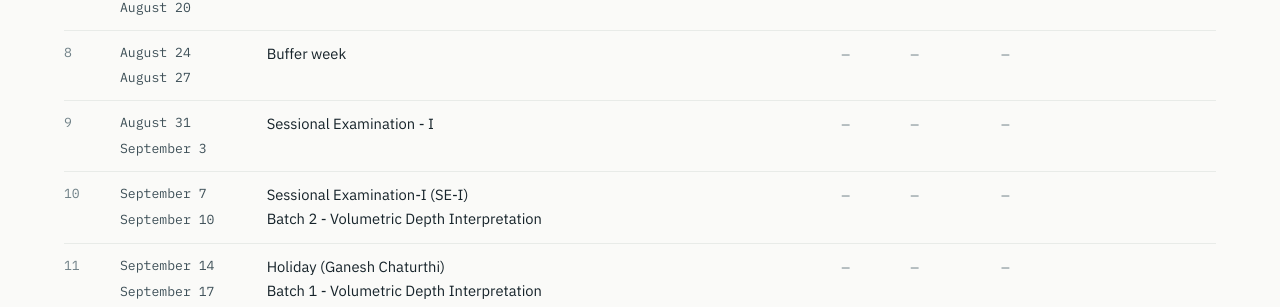
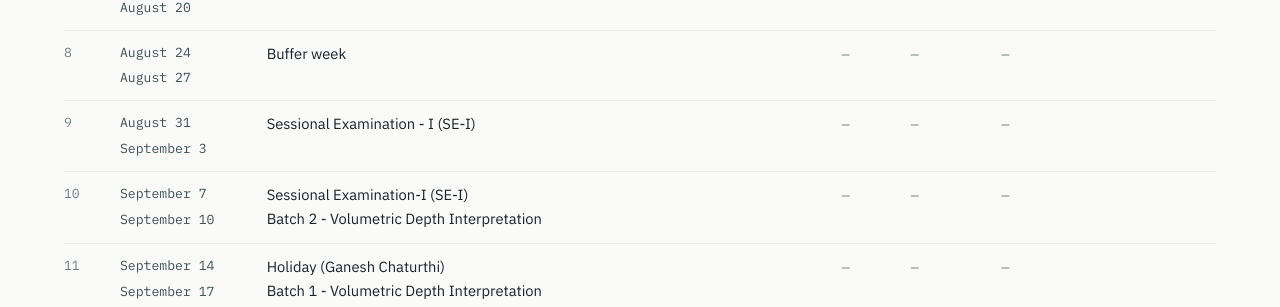
Before and after one commit to uhvardhan/sensors-actuators-lab, a Jekyll site: the page built from schedule.md, in a window 1280 px wide and 900 px high, scrolled down 565 px. Shown: the part 146-453 px from the top of the window. Built offline with Jekyll 4.4.1, drawn with Linux system fonts in a browser that asks for light colours.

```diff
--- a/_data/schedule.yml
+++ b/_data/schedule.yml
@@ -65,7 +65,7 @@
   resources: []
 - week: 9
   dates: ["August 31", "September 3"]
-  session: "Sessional Examination - I"
+  session: "Sessional Examination - I (SE-I)"
   notes: []
   scripts: []
   resources: []
```
